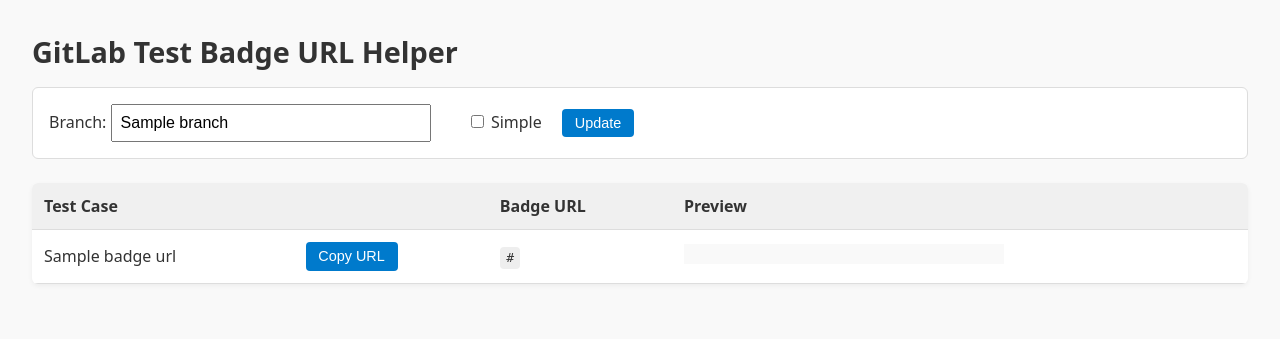
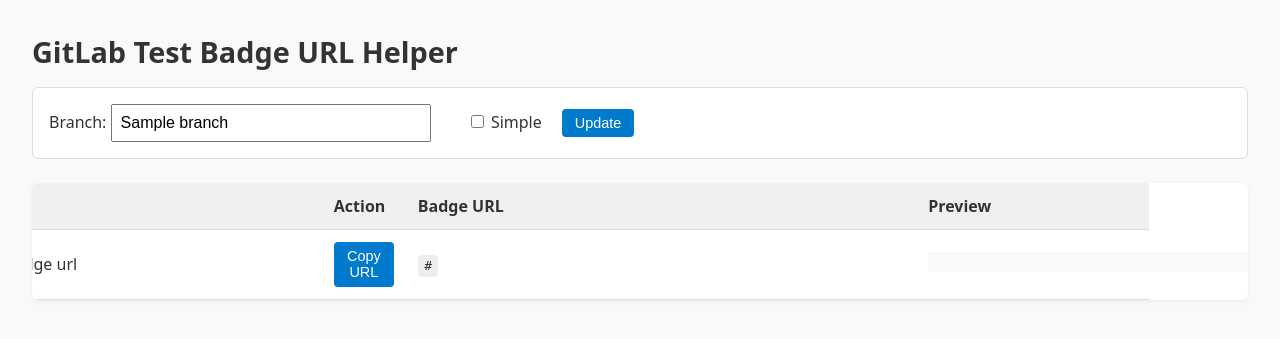
Before and after one commit to mrfenyx/gitlab-job-badge, a Flask app: template app/templates/helper.html.j2 in a window 1280 px wide. Shown: the top 339 px of the page. Run offline with Flask 3, Linux system fonts and the light colour scheme; the template is opened without the code that fills it: most values are stand-ins (such as "Sample title", 1, 10 or a date in 2020).

Commit message:
small optical improvements for /helper

```diff
--- a/app/static/styles.css
+++ b/app/static/styles.css
@@ -51,6 +51,7 @@
     border-radius: 6px;
     overflow: hidden;
     box-shadow: 0 2px 5px rgba(0,0,0,0.05);
+    table-layout: fixed;
   }
 
   thead {
@@ -69,6 +70,7 @@
     padding: 0.2rem 0.4rem;
     border-radius: 4px;
     font-family: monospace;
+    word-break: break-all;
   }
 
   button {
--- a/app/templates/helper.html.j2
+++ b/app/templates/helper.html.j2
@@ -22,10 +22,10 @@
   <table>
     <thead>
         <tr>
-        <th>Test Case</th>
-        <th></th>
-        <th>Badge URL</th>
-        <th>Preview</th>
+          <th style="width: 30%;">Test Case</th>
+          <th style="width: 60px;">Action</th>
+          <th style="width: 40%;">Badge URL</th>
+          <th>Preview</th>
         </tr>
     </thead>
     <tbody>
```
